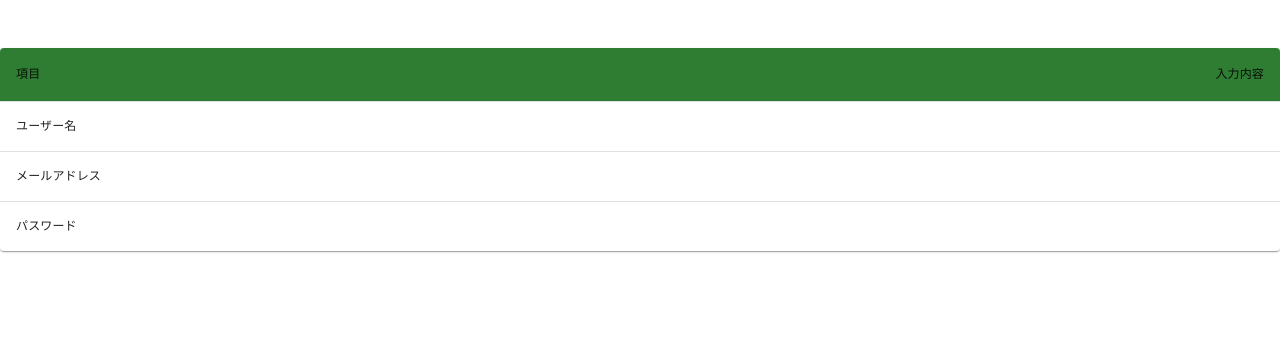
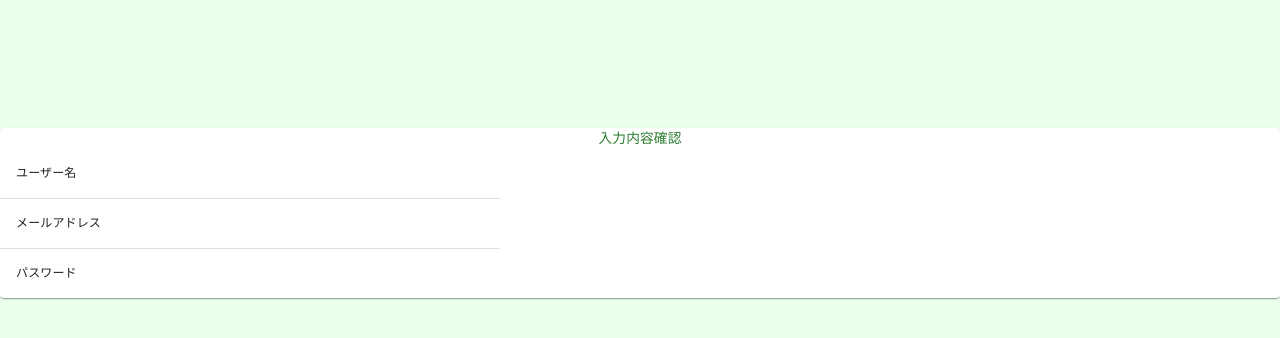
Before and after one commit to naotarian/free-frontend, a Next.js app: page /auth/register_confirm in a window 1280 px wide. Shown: the top 338 px of the page. Built offline with nearby package versions, Linux system fonts and the light colour scheme.

Commit message:
メールアドレス重複時のメッセージ作成

```diff
--- a/components/Parts/ConfirmTable.js
+++ b/components/Parts/ConfirmTable.js
@@ -10,13 +10,21 @@ import styled from 'styled-components'
 import Paper from '@mui/material/Paper'
 import Grid from '@mui/material/Grid'
 import Button from '@mui/material/Button'
+import Typography from '@mui/material/Typography'
 import { useDispatch, useSelector } from "react-redux"
 const StyledConfirmTable = styled(TableContainer)`
-  width: 50%;
+  width: 500px;
   margin: 3rem auto;
 `
 const StyledTableHead = styled(TableHead)`
   background: #2e7d32;
+`
+const LoginPaperTypography = styled(Typography)`
+  color: #2e7d32;
+  font-size: 1.5rem;
+  font-weight: bold;
+  text-align: center;
+  margin-top: 2rem;
 `
 const ConfirmTable = () => {
   const email = useSelector((state) => state.email)
@@ -26,13 +34,8 @@ const ConfirmTable = () => {
   console.log(datas)
   return (
     <StyledConfirmTable component={Paper}>
-      <Table sx={{ minWidth: 650 }} aria-label="simple table">
-        <StyledTableHead>
-          <TableRow>
-            <TableCell>項目</TableCell>
-            <TableCell align="right">入力内容</TableCell>
-          </TableRow>
-        </StyledTableHead>
+      <LoginPaperTypography>入力内容確認</LoginPaperTypography>
+      <Table sx={{ width: 500 }} aria-label="simple table">
         <TableBody>
         {Object.entries(datas).map(([key, data]) => {
           return (
--- a/pages/auth/register_confirm.js
+++ b/pages/auth/register_confirm.js
@@ -16,10 +16,15 @@ import Button from '@mui/material/Button'
 import ConfirmTable from '../../components/Parts/ConfirmTable'
 const StyledConfirmTable = styled(TableContainer)`
   width: 50%;
-  margin: 3rem auto;
+  margin: 0 auto;
 `
 const StyledTableHead = styled(TableHead)`
   background: #2e7d32;
+`
+const ConfirmGrid = styled(Grid)`
+  background: #EDFFED;
+  height: 100vh;
+  padding-top: 5rem;
 `
 const RegisterConfirm = () => {
   const email = useSelector((state) => state.email)
@@ -28,9 +33,9 @@ const RegisterConfirm = () => {
   const datas = {'ユーザー名':user_name, 'メールアドレス':email, 'パスワード':password}
   const router = useRouter();
   return (
-    <>
+    <ConfirmGrid>
       <ConfirmTable />
-    </>
+    </ConfirmGrid>
   )
 }
 
```
Also changed, not shown: pages/auth/register.js (+10 -0 lines).
